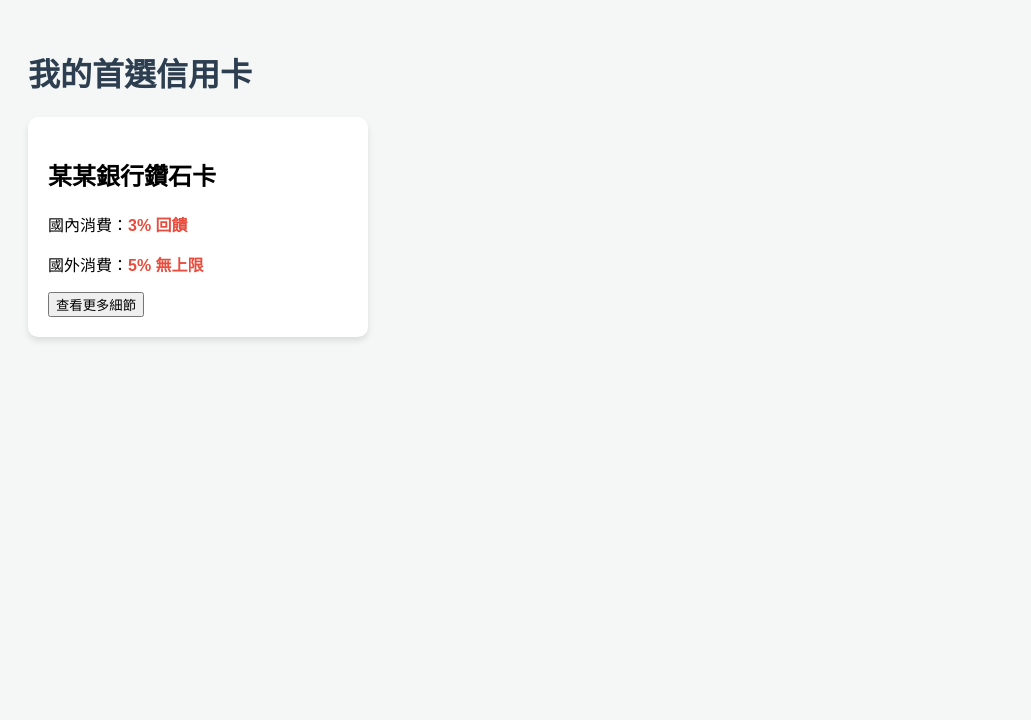
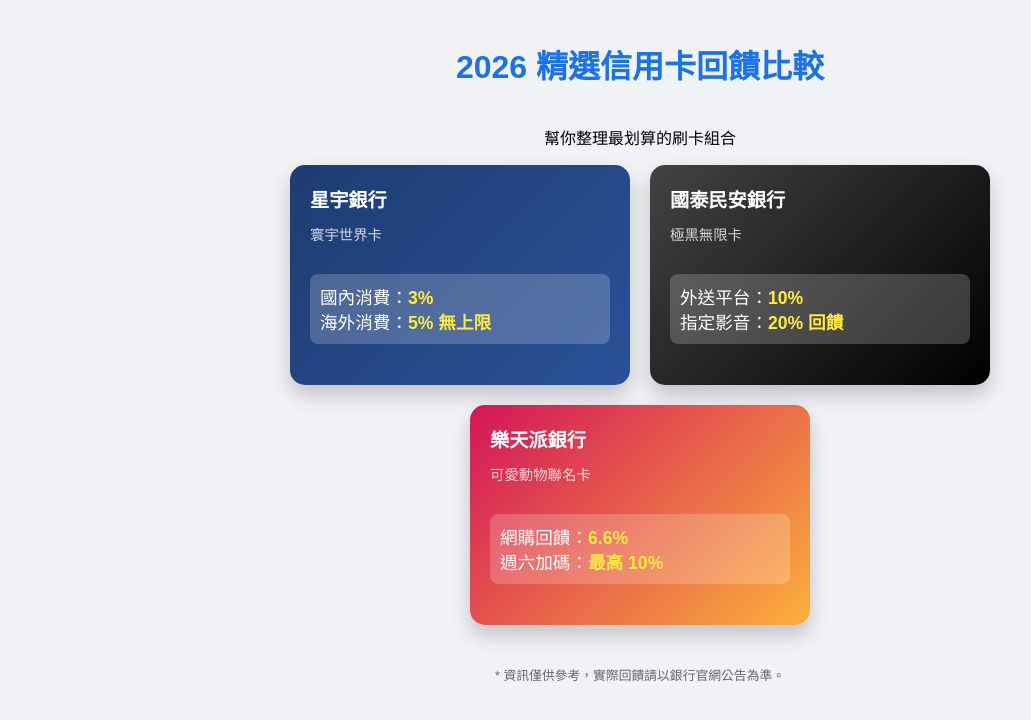
Before and after one commit to lina30732-arch/credit-card-tools, a plain HTML site: page index.html in a window 1280 px wide. Shown: the whole page, without its empty margins (0-1031 px from the left). Drawn offline with Linux system fonts and the light colour scheme.

Commit message:
Update index.html

```diff
--- a/index.html
+++ b/index.html
@@ -3,21 +3,89 @@
 <head>
     <meta charset="UTF-8">
     <meta name="viewport" content="width=device-width, initial-scale=1.0">
-    <title>我的信用卡比較網</title>
+    <title>我的信用卡優惠比較網</title>
     <style>
-        body { font-family: sans-serif; background-color: #f4f7f6; padding: 20px; }
-        .card { background: white; border-radius: 10px; padding: 20px; box-shadow: 0 4px 6px rgba(0,0,0,0.1); max-width: 300px; }
-        h1 { color: #2c3e50; }
-        .benefit { color: #e74c3c; font-weight: bold; }
+        /* 這裡是用來美化網頁的 CSS */
+        body {
+            font-family: "Microsoft JhengHei", sans-serif;
+            background-color: #f0f2f5;
+            margin: 0;
+            display: flex;
+            flex-direction: column;
+            align-items: center;
+            padding: 20px;
+        }
+        h1 { color: #1a73e8; }
+        .container {
+            display: flex;
+            flex-wrap: wrap;
+            justify-content: center;
+            gap: 20px;
+            max-width: 1000px;
+        }
+        /* 信用卡卡片樣式 */
+        .card {
+            background: linear-gradient(135deg, #1e3c72 0%, #2a5298 100%);
+            color: white;
+            width: 300px;
+            height: 180px;
+            border-radius: 15px;
+            padding: 20px;
+            box-shadow: 0 10px 20px rgba(0,0,0,0.2);
+            position: relative;
+            transition: transform 0.3s;
+        }
+        .card:hover { transform: translateY(-5px); }
+        .bank-name { font-size: 1.2em; font-weight: bold; margin-bottom: 10px; }
+        .card-type { font-size: 0.9em; opacity: 0.8; }
+        .benefits {
+            margin-top: 30px;
+            font-size: 1.1em;
+            background: rgba(255, 255, 255, 0.2);
+            padding: 10px;
+            border-radius: 8px;
+        }
+        .highlight { color: #ffeb3b; font-weight: bold; }
+        .footer { margin-top: 40px; font-size: 0.8em; color: #666; }
     </style>
 </head>
 <body>
-    <h1>我的首選信用卡</h1>
-    <div class="card">
-        <h2>某某銀行鑽石卡</h2>
-        <p>國內消費：<span class="benefit">3% 回饋</span></p>
-        <p>國外消費：<span class="benefit">5% 無上限</span></p>
-        <button>查看更多細節</button>
+
+    <h1>2026 精選信用卡回饋比較</h1>
+    <p>幫你整理最划算的刷卡組合</p>
+
+    <div class="container">
+        <div class="card">
+            <div class="bank-name">星宇銀行</div>
+            <div class="card-type">寰宇世界卡</div>
+            <div class="benefits">
+                國內消費：<span class="highlight">3%</span><br>
+                海外消費：<span class="highlight">5% 無上限</span>
+            </div>
+        </div>
+
+        <div class="card" style="background: linear-gradient(135deg, #434343 0%, #000000 100%);">
+            <div class="bank-name">國泰民安銀行</div>
+            <div class="card-type">極黑無限卡</div>
+            <div class="benefits">
+                外送平台：<span class="highlight">10%</span><br>
+                指定影音：<span class="highlight">20% 回饋</span>
+            </div>
+        </div>
+
+        <div class="card" style="background: linear-gradient(135deg, #d4145a 0%, #fbb03b 100%);">
+            <div class="bank-name">樂天派銀行</div>
+            <div class="card-type">可愛動物聯名卡</div>
+            <div class="benefits">
+                網購回饋：<span class="highlight">6.6%</span><br>
+                週六加碼：<span class="highlight">最高 10%</span>
+            </div>
+        </div>
     </div>
+
+    <div class="footer">
+        * 資訊僅供參考，實際回饋請以銀行官網公告為準。
+    </div>
+
 </body>
 </html>
```
